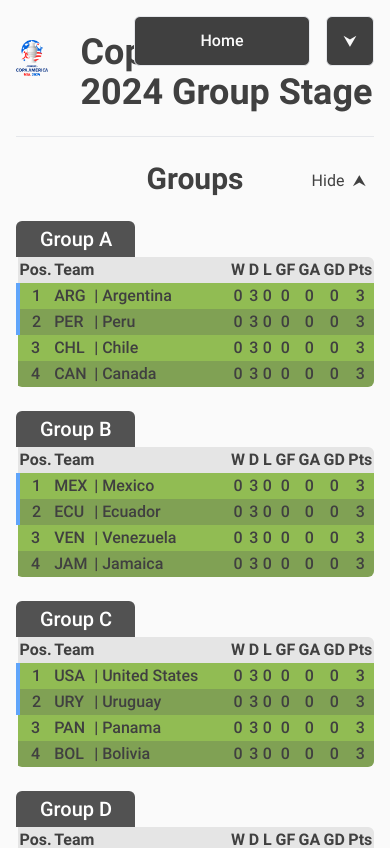
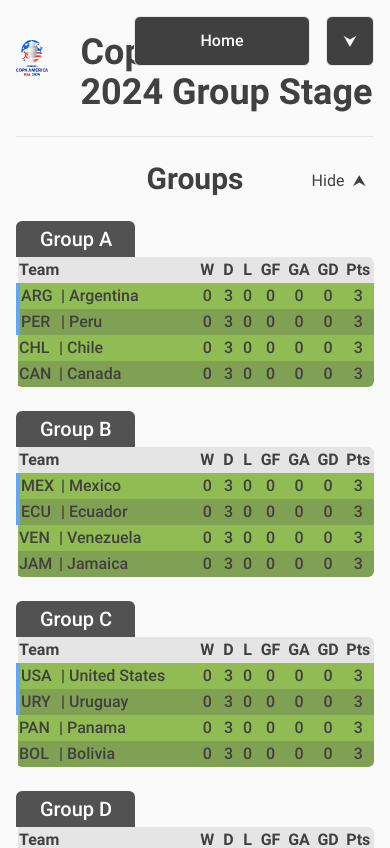
Before and after one commit to mcudzi2/mcudzi2.github.io, a Vue app: page /copa-america/groups in a window 390 px wide. Shown: the top 848 px of the page. Built offline with nearby package versions, Linux system fonts and the light colour scheme.

Commit message:
Ultimate responsiveness

```diff
--- a/src/components/CompetitionGroup.vue
+++ b/src/components/CompetitionGroup.vue
@@ -6,7 +6,7 @@
     <table class="w-full rounded-b-md rounded-tr-md overflow-hidden">
       <thead class="bg-neutral-200 font-medium">
         <tr>
-          <th>Pos.</th>
+          <th class="hidden sm:table-cell">Pos.</th>
           <th class="!text-left !w-44">Team</th>
           <th>W</th>
           <th>D</th>
--- a/src/components/CompetitionGroupTeam.vue
+++ b/src/components/CompetitionGroupTeam.vue
@@ -1,6 +1,9 @@
 <template>
   <tr :class="rowClass">
-    <td v-text="position"/>
+    <td
+        class="hidden sm:table-cell"
+        v-text="position"
+    />
     <td class="!text-left !w-44 flex flex-row items-center">
       <div class="w-10">{{ team.abbr }}</div>
       <div class="font-normal">| {{ team.name }}</div>
```
